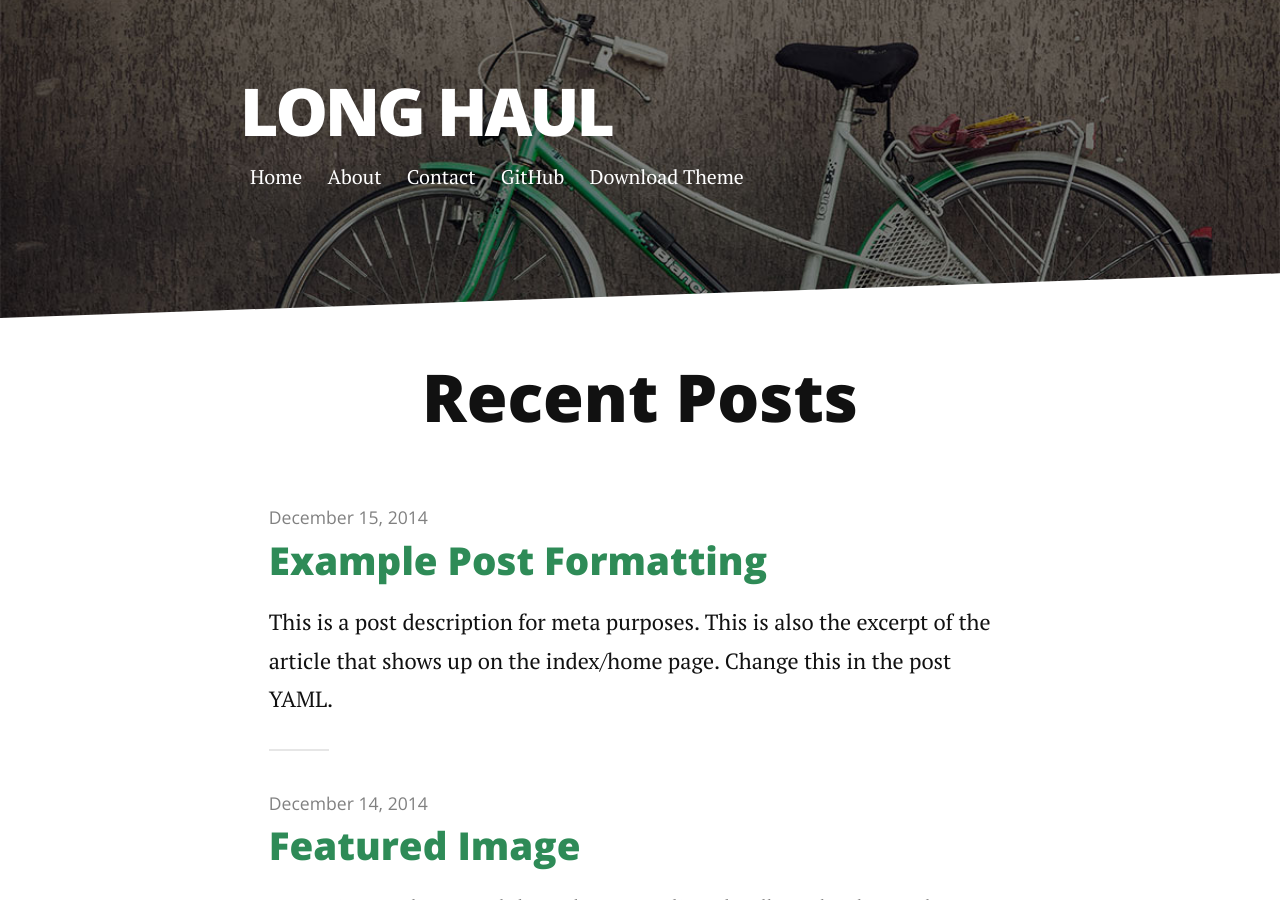
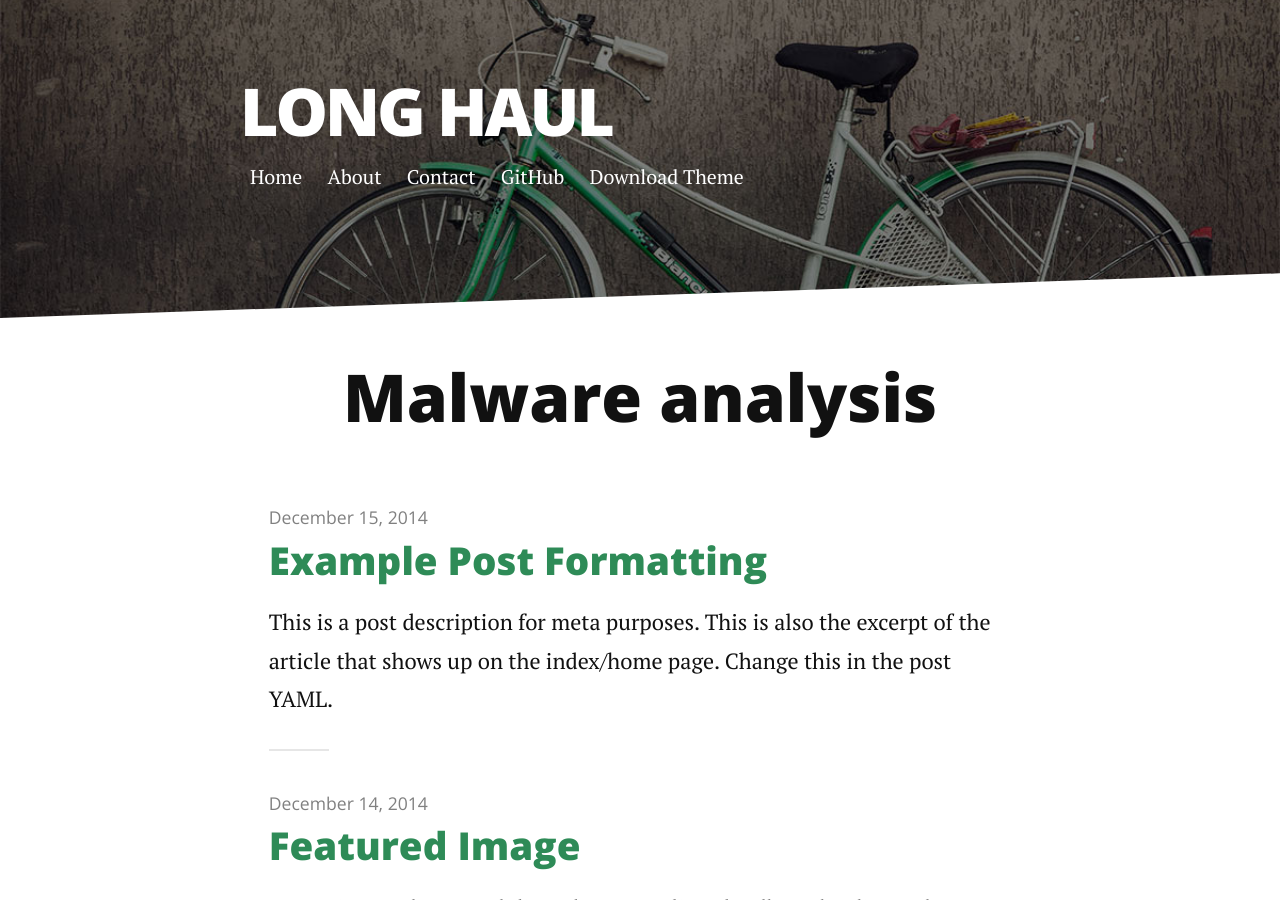
Before and after one commit to HareezIshraf5/hareezishraf5.github.io, a Jekyll site: the page built from index.html, in a window 1280 px wide and 900 px high. Built offline with Jekyll 4.4.1, drawn with Linux system fonts in a browser that asks for light colours; nearby versions of some CDN libraries; the list of posts is cut into pages by our own code.

Commit message:
Update index.html

```diff
--- a/index.html
+++ b/index.html
@@ -4,7 +4,7 @@
 ---
 
 <div class="home" id="home">
-	<h1 class="pageTitle">Recent Posts</h1>
+	<h1 class="pageTitle">Malware analysis</h1>
 	<div class="posts noList">
 		{%- for post in paginator.posts -%}
 		<article>
```
